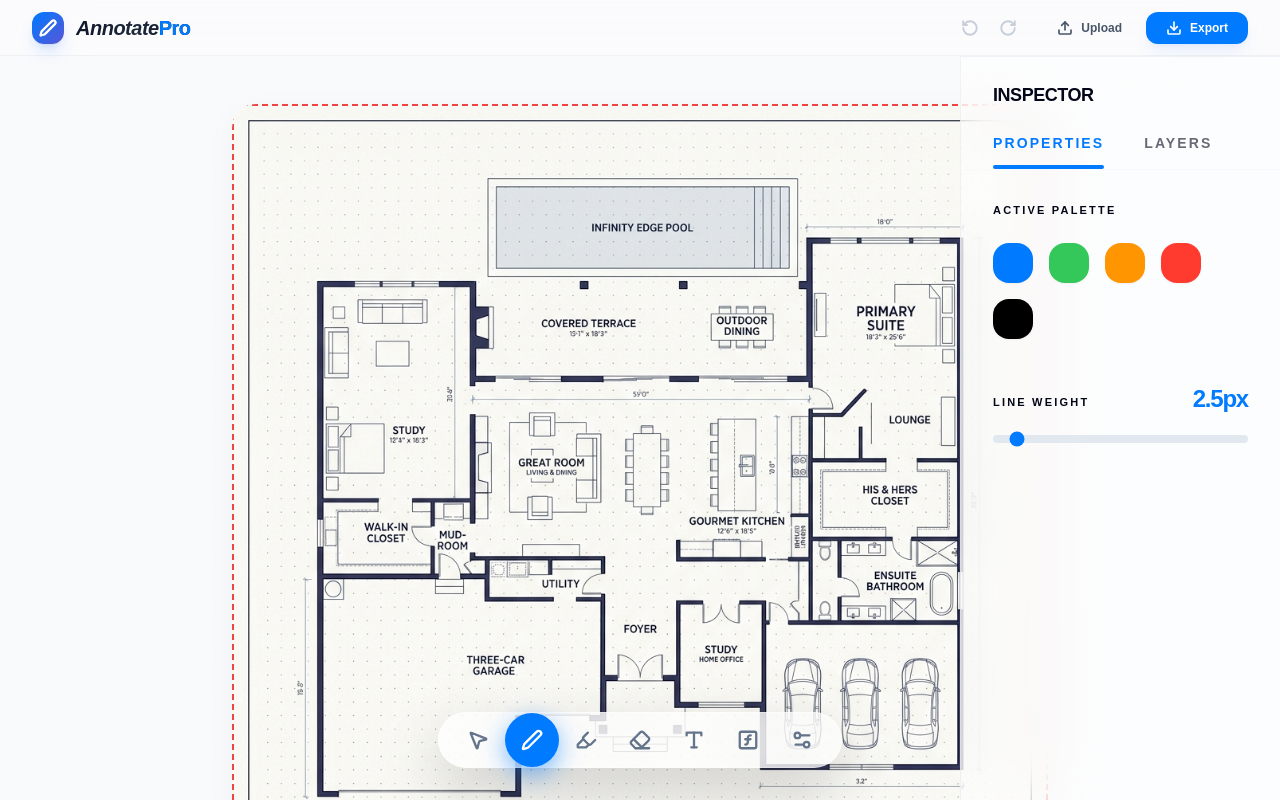
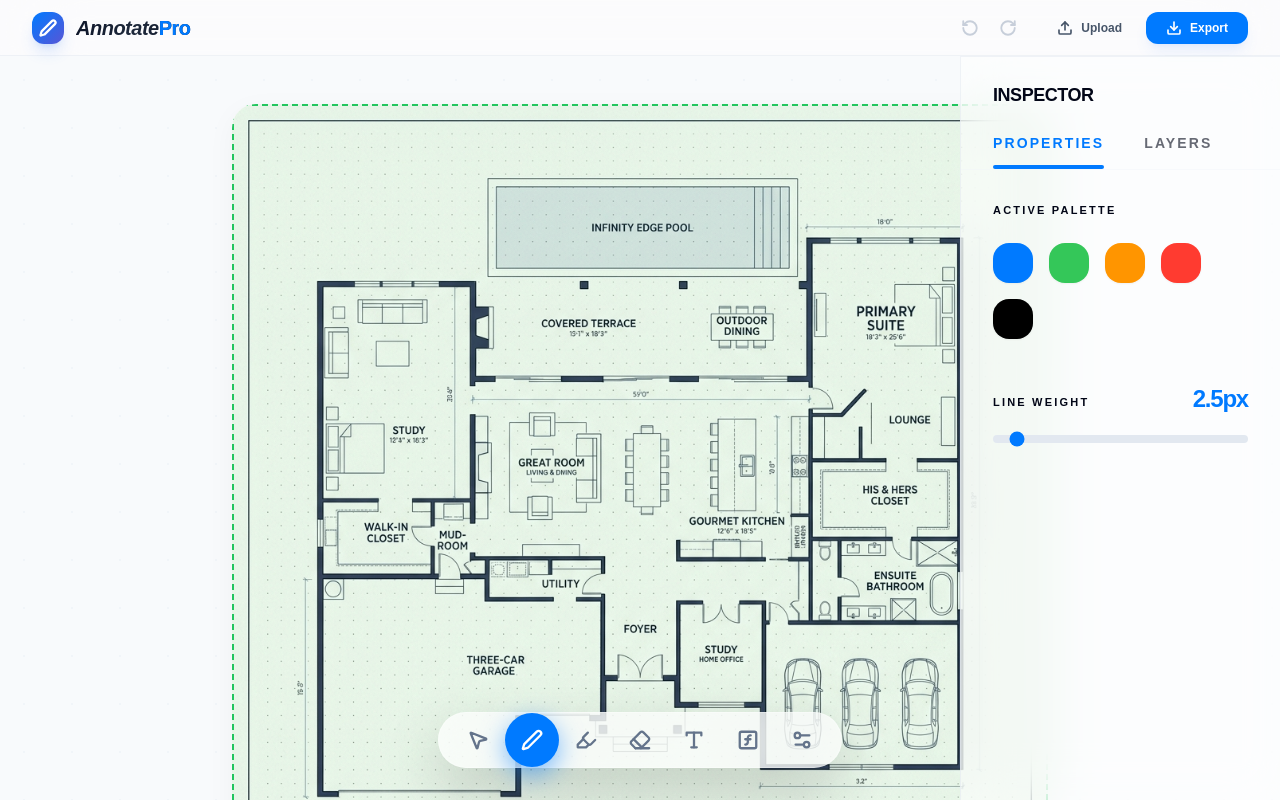
Before and after one commit to mashidafarsha/AnnotatePro, a React (Vite) app: page / in a window 1280 px wide. Built offline with nearby package versions, Linux system fonts and the light colour scheme.

Commit message:
debug: realign coordinates to inner container and add global click tracking

```diff
--- a/src/components/CanvasLayer.tsx
+++ b/src/components/CanvasLayer.tsx
@@ -103,6 +103,14 @@ export const CanvasLayer: React.FC<CanvasLayerProps> = ({ containerRef }) => {
   useEffect(() => {
     console.log('Current Annotations Status:', annotations.length, 'entries');
   }, [annotations]);
+
+  useEffect(() => {
+    const handleGlobalClick = (e: MouseEvent) => {
+      console.log('Global MouseDown at:', e.clientX, e.clientY, 'Target:', e.target);
+    };
+    window.addEventListener('mousedown', handleGlobalClick);
+    return () => window.removeEventListener('mousedown', handleGlobalClick);
+  }, []);
 
   useLayoutEffect(() => {
     if (!containerRef.current) return;
@@ -311,7 +319,7 @@ export const CanvasLayer: React.FC<CanvasLayerProps> = ({ containerRef }) => {
   return (
     <div
       className="absolute inset-0 z-[9999] pointer-events-auto"
-      style={{ touchAction: 'none', border: '2px dashed #ef4444' }}
+      style={{ touchAction: 'none', background: 'rgba(34, 197, 94, 0.08)', border: '2px dashed #22c55e' }}
     >
       <Stage
         ref={stageRef}
--- a/src/components/EditorLayout.tsx
+++ b/src/components/EditorLayout.tsx
@@ -32,6 +32,7 @@ const EditorLayout: React.FC = () => {
   }, []);
 
   const documentContainerRef = useRef<HTMLDivElement>(null);
+  const innerContainerRef = useRef<HTMLDivElement>(null);
   const fileInputRef = useRef<HTMLInputElement>(null);
 
 
@@ -160,6 +161,7 @@ const EditorLayout: React.FC = () => {
           )}
         >
           <div
+            ref={innerContainerRef}
             className={cn(
               "w-full bg-white rounded-[32px] lg:rounded-[24px] overflow-hidden relative transition-all duration-500",
               "shadow-[0_20px_50px_rgba(0,0,0,0.1)] lg:shadow-[0_8px_30px_rgba(0,0,0,0.04)]",
@@ -213,7 +215,7 @@ const EditorLayout: React.FC = () => {
                 </div>
               </div>
             )}
-            <CanvasLayer containerRef={documentContainerRef} />
+            <CanvasLayer containerRef={innerContainerRef} />
           </div>
         </motion.div>
       </main>
```
